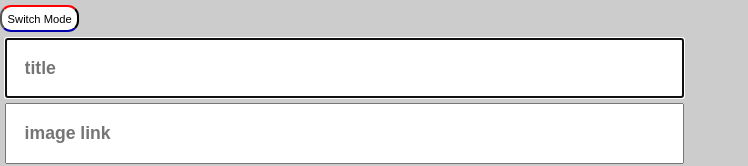
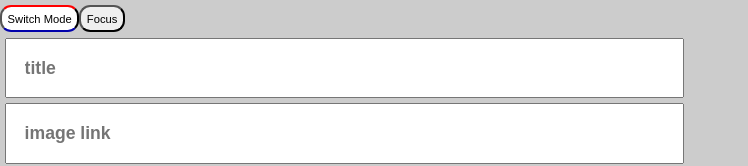
Before and after one commit to besttechaj/coder_dost, a React (Create React App) app: page / in a window 1280 px wide. Shown: the top 166 px of the page, without its empty margins (0-748 px from the left). Built offline with nearby package versions, Linux system fonts and the light colour scheme; no server answers; the HTML template or start-up script is replaced by a standard one.

Commit message:
Notes based on useImperativeHandle ref and forwardRef Api

```diff
--- a/src/App.js
+++ b/src/App.js
@@ -1,5 +1,5 @@
 import './App.css';
-import { useReducer, useState, useCallback } from 'react';
+import { useReducer, useState, useCallback, useRef } from 'react';
 // import videoDB from './data/data';
 import AddVideo from './components/AddVideo';
 import VideoList from './components/VideoList';
@@ -81,7 +81,10 @@ function App() {
     [data]
   );
 
+  //setting mode logic
   const [mode, setMode] = useState('lightMode');
+
+  const inputRef = useRef(null);
 
   console.log('render App component');
   return (
@@ -107,8 +110,16 @@ function App() {
             >
               Switch Mode
             </button>
-            {/* <button>Switch Mode</button> */}
-            <AddVideo editableVideo={editableVideo}></AddVideo>
+
+            <button
+              onClick={() =>
+                //calling the custom function which is created inside useImperativeHandle hook
+                inputRef.current.jumpTo()
+              }
+            >
+              Focus
+            </button>
+            <AddVideo editableVideo={editableVideo} ref={inputRef}></AddVideo>
             {/* passing the state */}
             <VideoList editVideo={editVideo} />
             {/* logic to understand counter  */}
--- a/src/components/AddVideo.js
+++ b/src/components/AddVideo.js
@@ -1,8 +1,34 @@
-import { useState, useEffect, useContext, useRef } from 'react';
+import {
+  useState,
+  useEffect,
+  useContext,
+  forwardRef,
+  useImperativeHandle,
+  useRef,
+} from 'react';
 import './AddVideo.css';
 import { ThemeContext } from '../context/ThemeContext';
 import useVideoDataDispatch from '../customHooks/VideoDispatchHook';
-function AddVideo({ editableVideo }) {
+// forwardRef api --> it is used used to wrap the targeted child component and also use to receive the ref from the parent component
+
+// forwardRef api --> if use without declaring useIMperativeRef hook that means you are completely exposing your child dom node ref (eg. input) to the parent component.
+
+//Apart from useRef,another type of ref is called useImperativeHandle: it is rarely used when you want to use the ref from child component node (eg input tag) inside its parent component similar to state lifting. but if you use useImperativeHandle then you are not exposing the child dom node instead you are limiting the use of ref by giving the limited method to the parent
+
+//NOTE-1:  useImperativeHandle hook is always used with forwardRef API
+
+// Since all node inside a dom is private hence By useImperativeRef Hook you will not need to send/expose your child's dom node.
+
+//use of useImperativeHook :  suppose you don’t want to expose the entire <input> DOM node which is present inside child component, but you want to expose two of its methods: focus and scrollIntoView. To do this, keep the real browser DOM in a separate ref. Then use useImperativeHandle to expose a handle with only the methods that you want the parent component to call. here you are limiting the use of child ref without exposing the child dom node.
+
+//here forward ref API is used to wrap the child component and forwardRef lets your component expose a DOM node to parent component with a ref.
+
+//Call forwardRef() to let your component receive a ref and forward it to a child component:
+const AddVideo = forwardRef(function AddVideo(
+  { editableVideo },
+  //passing ref as a prop from parent to child
+  ref
+) {
   let initialState = {
     id: '',
     title: '',
@@ -56,7 +82,7 @@ function AddVideo({ editableVideo }) {
     }
     //focusing the input by giving reference to an input
     // inputRef is the name , whereas current contains the element present inside that name and focus is a useRef method
-    inputRef.current.focus();
+    // inputRef.current.focus();
   }, [editableVideo]);
 
   const theme = useContext(ThemeContext);
@@ -64,12 +90,26 @@ function AddVideo({ editableVideo }) {
   //calling dispatch
   const dispatch = useVideoDataDispatch();
 
-  //creating a ref for input
-  const inputRef = useRef(null);
+  // we need to define extra ref to useImperativeHandle hook
+  const iRef = useRef(null);
+  //declaring useImperativeHandle hook to limit the use of ref from parent component without exposing the child dom node (ie input tag) instead providing the accessible methods. because if we don't use useImperativeHandle then parent will have access to all the methods which belongs with that ref due to this sometime programming mistake occurs hence by pre-defining method and limited you are not exposing the element and giving access to limited methods of the ref to the parent.
+  useImperativeHandle(
+    // below ref is the ref from the parent component which fetched through the forwardRef api
+    ref,
+    () => {
+      return {
+        //creating one custom function
+        jumpTo() {
+          iRef.current.focus();
+        },
+      };
+    },
+    []
+  );
   return (
     <form onSubmit={handleSubmit}>
       <input
-        ref={inputRef}
+        ref={iRef}
         type='text'
         placeholder='title'
         onChange={handleChange}
@@ -106,6 +146,6 @@ function AddVideo({ editableVideo }) {
       </button>
     </form>
   );
-}
+});
 
 export default AddVideo;
--- a/src/components/VideoList.js
+++ b/src/components/VideoList.js
@@ -24,7 +24,8 @@ const VideoList = ({ editVideo }) => {
       console.log('fetching and running videos from Api..');
       const response = await axios.get(url);
       // console.log(response.data);
-      dispatch({ type: 'LOAD', payload: response.data });
+      //TODO :  un-comment below line to send data to UI
+      // dispatch({ type: 'LOAD', payload: response.data });
     };
     getVideosFromApi();
   }, []);
```
